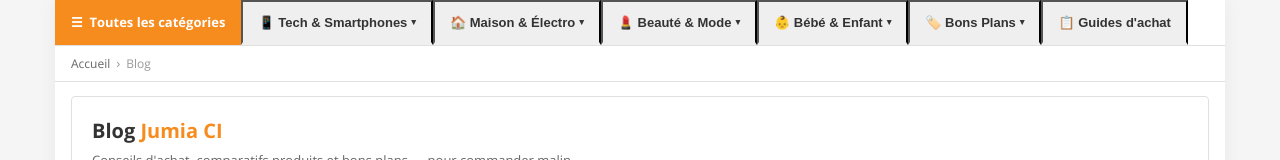
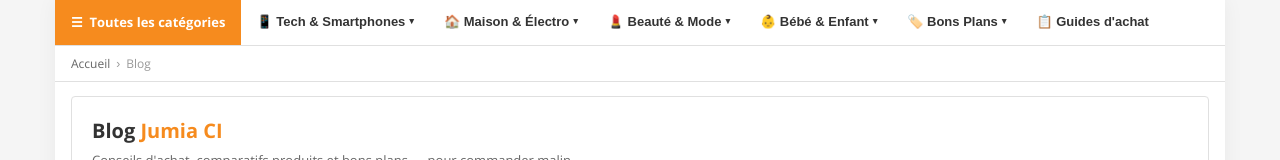
Before and after one commit to olivierkra-jumiaCI/blog-jumia, a Svelte app: page / in a window 1280 px wide. Shown: the top 160 px of the page. Built offline with nearby package versions, Linux system fonts and the light colour scheme; no server answers; the database is empty.

Commit message:
Update JumiaBlog.svelte

```diff
--- a/src/JumiaBlog.svelte
+++ b/src/JumiaBlog.svelte
@@ -611,6 +611,7 @@
     white-space: nowrap;
     flex-shrink: 0;
     user-select: none;
+    border: none;
   }
   .cat-list {
     display: flex;
@@ -628,6 +629,8 @@
     color: var(--text);
     white-space: nowrap;
     cursor: pointer;
+    background: none;
+    border: none;
     border-bottom: 3px solid transparent;
     transition: all .15s;
   }
```
